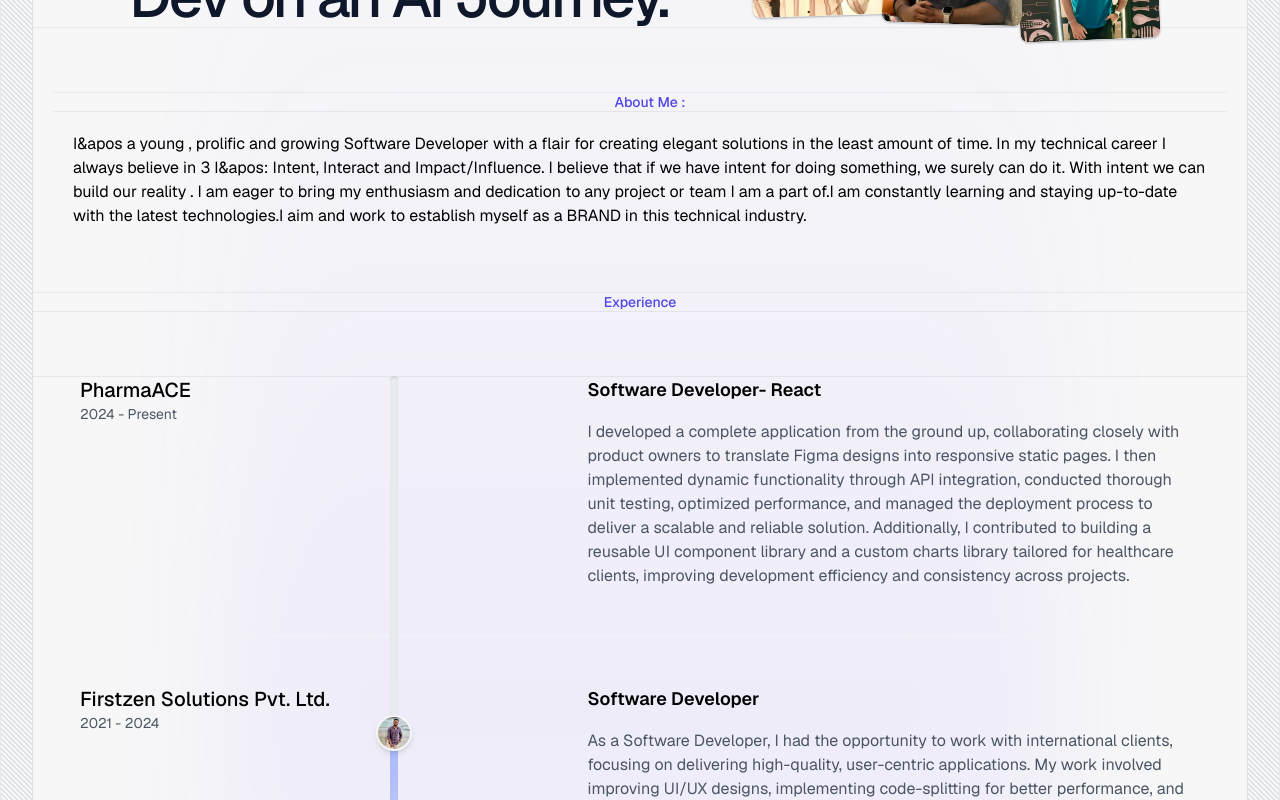
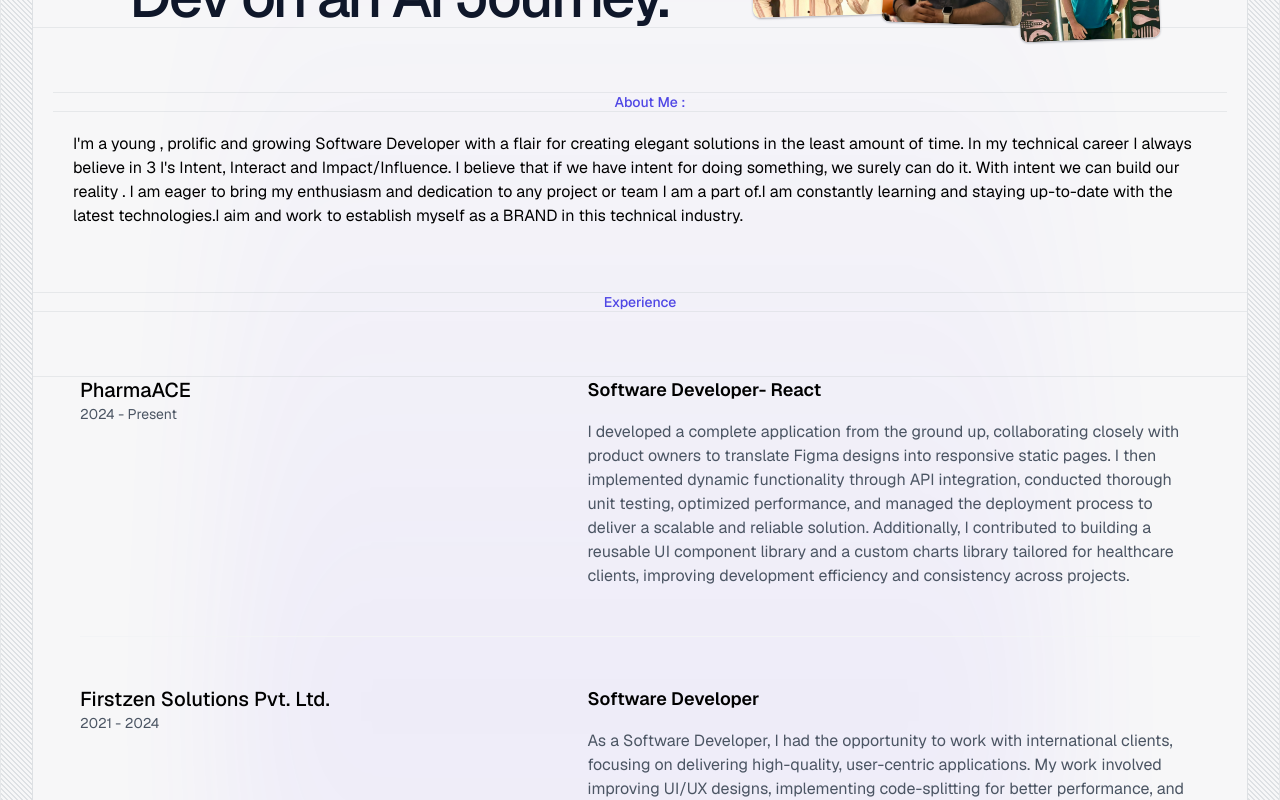
Before and after one commit to rajanavadhane/next-app, a Next.js app: page /about in a window 1280 px wide. Shown: the part 240-1040 px from the top of the page. Built offline with nearby package versions, Linux system fonts and the light colour scheme.

Commit message:
apos bugs and fixed the timeline scrollbar

```diff
--- a/src/app/about/page.tsx
+++ b/src/app/about/page.tsx
@@ -69,9 +69,9 @@ export default function AboutPage() {
           <div className="flex m-5 gap-5">
             <div>
               <h4>
-                I&apos a young , prolific and growing Software Developer with a
-                flair for creating elegant solutions in the least amount of
-                time. In my technical career I always believe in 3 I&apos:
+                I&apos;m a young , prolific and growing Software Developer with
+                a flair for creating elegant solutions in the least amount of
+                time. In my technical career I always believe in 3 I&apos;s
                 Intent, Interact and Impact/Influence. I believe that if we have
                 intent for doing something, we surely can do it. With intent we
                 can build our reality . I am eager to bring my enthusiasm and
--- a/src/app/components/Timeline.tsx
+++ b/src/app/components/Timeline.tsx
@@ -18,7 +18,7 @@ export function Timeline({ avatarUrl }: TimelineProps) {
   // const y = useTransform(scrollYProgress, [0, 1], ["0%", "100%"])
 
   return (
-    <div ref={containerRef} className="relative h-full w-full">
+    <div ref={containerRef} className="relative overflow-y-hidden w-full">
       <motion.div
         className="absolute -left-0.5 z-10 flex"
         style={{
```
